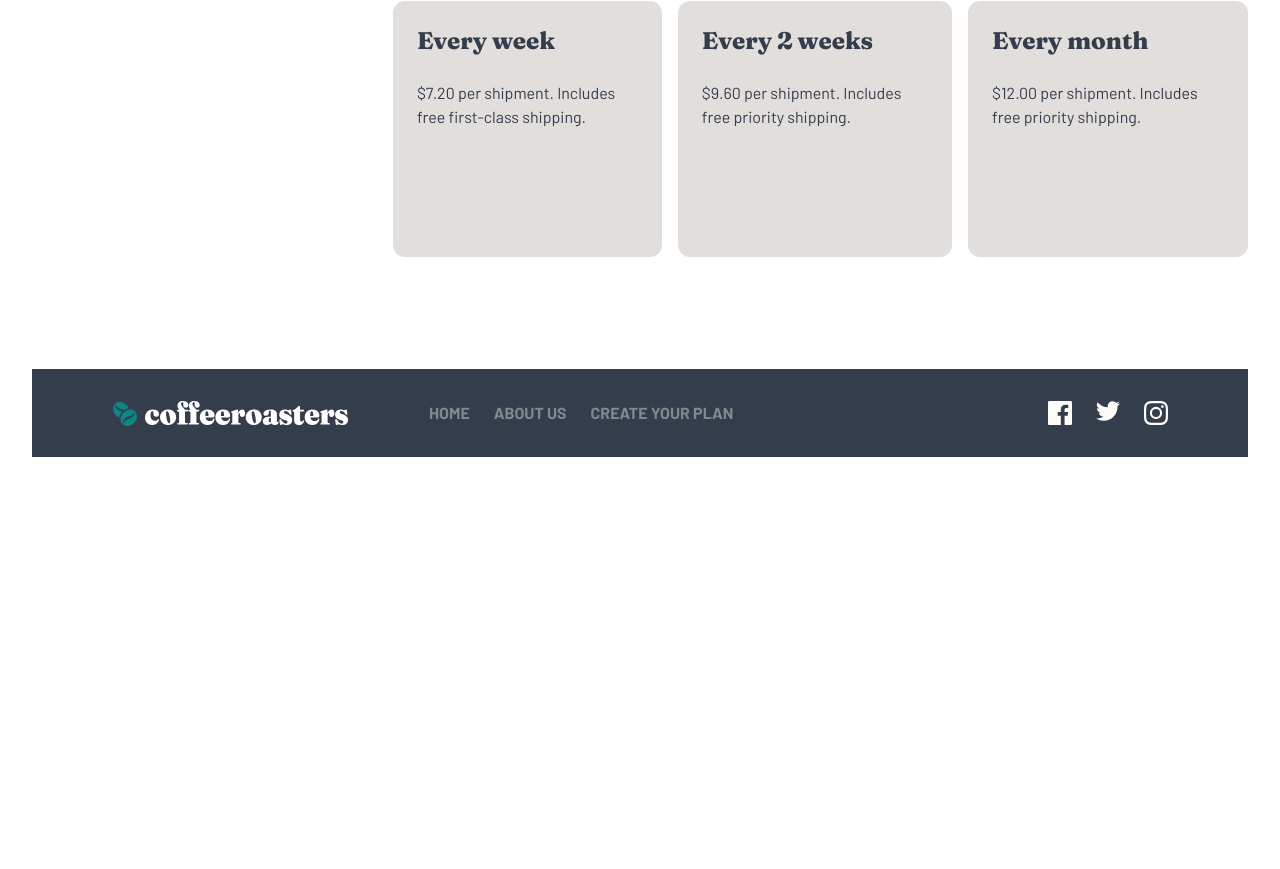
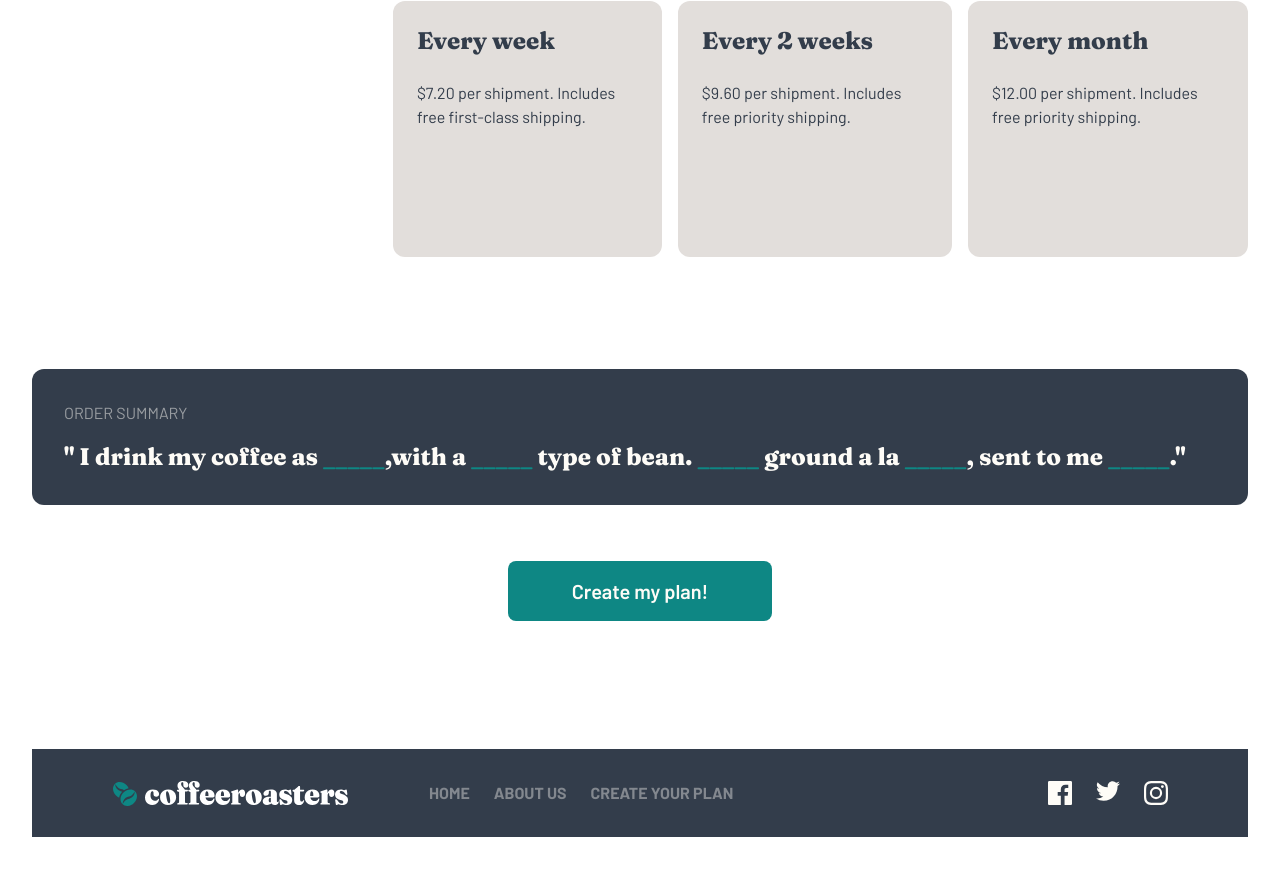
Before and after one commit to Mokalbari/coffee-roaster, a React (Vite) app: page / in a window 1280 px wide. Shown: the part 3347-4216 px from the top of the page. Before the commit the page ends 3836 px from the top, so only its background shows below. Built offline with nearby package versions, Linux system fonts and the light colour scheme.

Commit message:
add recap card section

```diff
--- /dev/null
+++ b/src/components/RecapCard.tsx
@@ -0,0 +1,44 @@
+import Container from "./Container"
+import Button from "./Button"
+
+type Props = {
+  brewing: string
+  type: string
+  quantity: string
+  grind: string
+  delivery: string
+}
+
+const RecapCard = ({ brewing, type, quantity, grind, delivery }: Props) => {
+  const placeHolder = "_____"
+
+  return (
+    <Container className="flex flex-col">
+      <section className="mb-14 rounded-xl bg-neutral-black p-8 text-neutral-white">
+        <h2 className="mb-4 uppercase opacity-50">Order summary</h2>
+        <blockquote className="font-serif text-2xl font-extrabold">
+          <span className="">"</span> I drink my coffee as{" "}
+          <span className="text-accent-primary">{brewing || placeHolder}</span>,
+          {brewing === "Capsules" ? "using" : "with a"}{" "}
+          <span className="text-accent-primary">{type || placeHolder}</span>{" "}
+          type of bean.{" "}
+          <span className="text-accent-primary">{quantity || placeHolder}</span>{" "}
+          {brewing !== "Capsules" && (
+            <>
+              ground a la{" "}
+              <span className="text-accent-primary">
+                {grind || placeHolder}
+              </span>
+            </>
+          )}
+          , sent to me{" "}
+          <span className="text-accent-primary">{delivery || placeHolder}</span>
+          .<span>"</span>
+        </blockquote>
+      </section>
+      <Button text="Create my plan!" className="mb-32 self-center" />
+    </Container>
+  )
+}
+
+export default RecapCard
--- a/src/pages/PlanPage.tsx
+++ b/src/pages/PlanPage.tsx
@@ -11,6 +11,7 @@ import {
   coffeeGrindOptions,
   coffeeDeliveryOptions,
 } from "../lib/subscriptionArray"
+import RecapCard from "../components/RecapCard"
 
 const coffeeGlobalArray = [
   coffeeBrewing,
@@ -34,7 +35,7 @@ const PlanPage = () => {
               {coffeeGlobalArray.map((array, index) => (
                 <FormStepProgression
                   coffeeArray={array}
-                  key={index}
+                  key={array[0].id}
                   index={index}
                 />
               ))}
@@ -43,12 +44,13 @@ const PlanPage = () => {
           <form action="post">
             {/* This component has two children : a title and a card.
             It's main focus is to pass props down to children */}
-            {coffeeGlobalArray.map((array, index) => (
-              <FormStep coffeeArray={array} key={index} />
+            {coffeeGlobalArray.map(array => (
+              <FormStep coffeeArray={array} key={array[0].id} />
             ))}
           </form>
         </section>
       </Container>
+      <RecapCard />
     </main>
   )
 }
```
